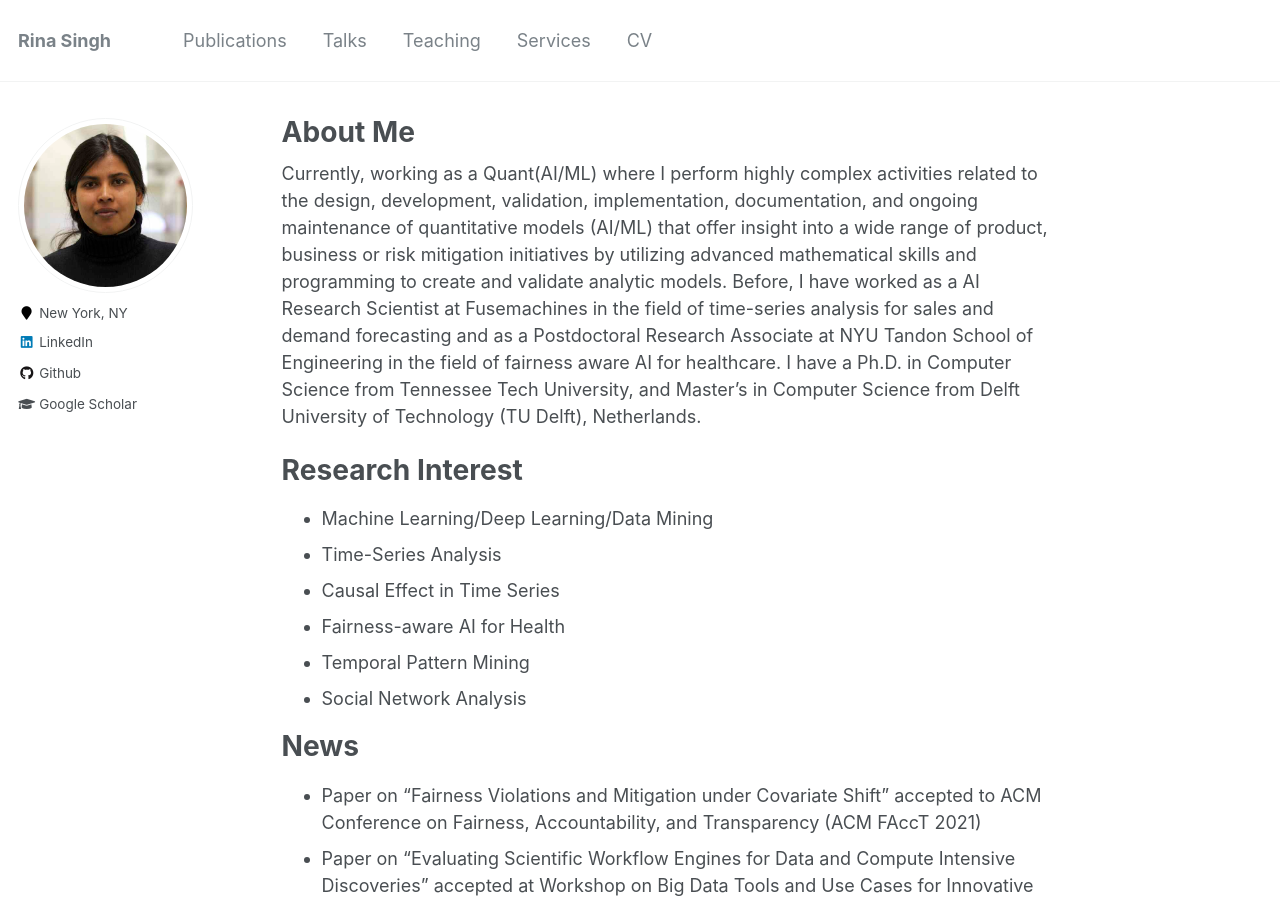
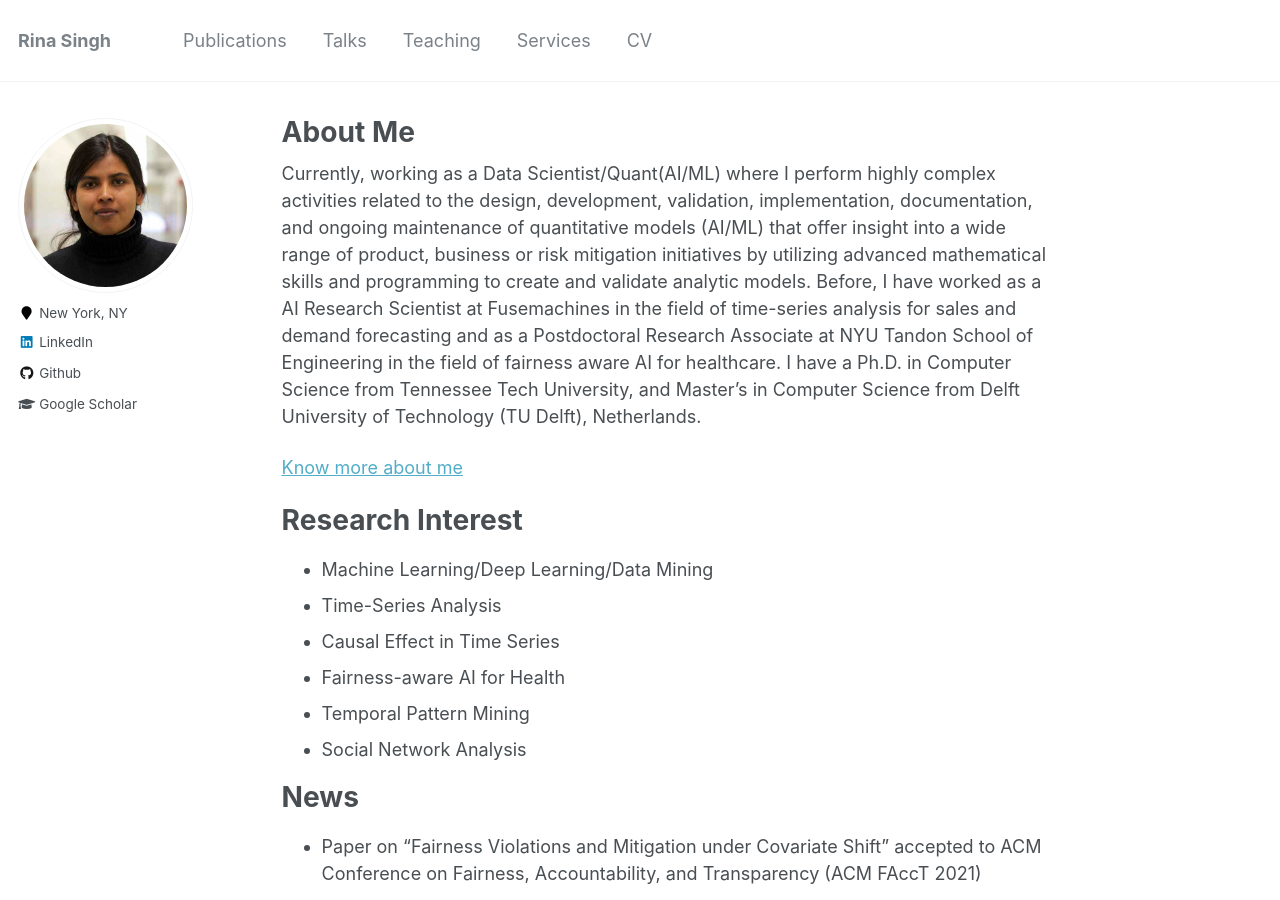
Before and after one commit to rsingh43/rsingh43.github.io, a Jekyll site: the page built from _pages/about.md, in a window 1280 px wide and 900 px high. Built offline with Jekyll 4.4.1, drawn with Linux system fonts in a browser that asks for light colours; some of the changed text lies outside the part shown.

Commit message:
Update about.md

```diff
--- a/_pages/about.md
+++ b/_pages/about.md
@@ -7,7 +7,9 @@ redirect_from:
   - /about/
   - /about.html
 ---
-Currently, working as a Quant(AI/ML) where I perform highly complex activities related to the design, development, validation, implementation, documentation, and ongoing maintenance of quantitative models (AI/ML) that offer insight into a wide range of product, business or risk mitigation initiatives by utilizing advanced mathematical skills and programming to create and validate analytic models. Before, I have worked as a AI Research Scientist at Fusemachines in the field of time-series analysis for sales and demand forecasting and as a Postdoctoral Research Associate at NYU Tandon School of Engineering in the field of fairness aware AI for healthcare. I have a Ph.D. in Computer Science from Tennessee Tech University, and Master’s in Computer Science from Delft University of Technology (TU Delft), Netherlands.
+Currently, working as a Data Scientist/Quant(AI/ML) where I perform highly complex activities related to the design, development, validation, implementation, documentation, and ongoing maintenance of quantitative models (AI/ML) that offer insight into a wide range of product, business or risk mitigation initiatives by utilizing advanced mathematical skills and programming to create and validate analytic models. Before, I have worked as a AI Research Scientist at Fusemachines in the field of time-series analysis for sales and demand forecasting and as a Postdoctoral Research Associate at NYU Tandon School of Engineering in the field of fairness aware AI for healthcare. I have a Ph.D. in Computer Science from Tennessee Tech University, and Master’s in Computer Science from Delft University of Technology (TU Delft), Netherlands.
+
+[Know more about me]([https://www.linkedin.com/in/rinasingh7/](https://www.tntech.edu/news/releases/18-19/first-female-computer-science-phd-among-december-graduates.php))
 
 <!--Currently, I'm a Postdoctoral Research Associate at [NYU Tandon School of Engineering](https://engineering.nyu.edu/), under the supervision of [Prof. Rumi Chunara](https://rumichunara.github.io/). Before, I worked as a Research Assistant at Tennessee Tech University, under the supervision of [Prof. Doug Talbert](https://users.csc.tntech.edu/~dtalbert/). I have a Ph.D. in Computer Science from Tennessee Tech University, Master’s in Computer Science from Delft University of Technology (TU Delft), Netherlands, and a B.E. in Software Engineering from Nepal College of Information Technology.-->
 
@@ -36,6 +38,6 @@ Current Research Projects
 
 Past Research Projects
 ------
-As part of my postdoctoral research involved the study of the problem of learning fair models under mismatch in train-test distributions when either limited or no data is available from the test distribution. We consider the setup of causal domain adaptation where possible shifts are expressed using causal graphs with the goal of learning models with stable performance under the specified shifts. We find that methods to address distribution shift, while controlling for decay in accuracy, can result in fairness violations. As a counter measure, we show that it is possible to obtain accurate and fair predictors for widely studied fairness definitions and under a large class of shifts particularly prevalent in healthcare tasks.
+As part of my postdoctoral research involved the study of the problem of learning fair models under mismatch in train-test distributions when either limited or no data is available from the test distribution. We consider the setup of causal domain adaptation where possible shifts are expressed using causal graphs with the goal of learning models with stable performance under the specified shifts. We find that methods to address distribution shift, while controlling for decay in accuracy, can result in fairness violations. As a counter measure, we show that it is possible to obtain accurate and fair predictors for widely studied fairness definitions and under a large class of shifts particularly prevalent in healthcare tasks. [Read more related to this research]([https://www.linkedin.com/in/rinasingh7/](https://nyudatascience.medium.com/responsible-data-science-and-ai-accounting-for-dataset-shifts-and-designing-fair-machine-learning-8dbd00e3167e))
 
 As part of my Ph.D. research involved the design and development of algorithms to more efficiently and effectively analyze of sequences associated with specific events. For example, the identification of patterns of events that precede or follow a diagnosis of sepsis could be important for understanding and improving healthcare care decisions in a hospital, and while the primary motivation for my research was to improve our ability to analyze clinical data, the research described in the dissertation is applicable in many other domains.
```
